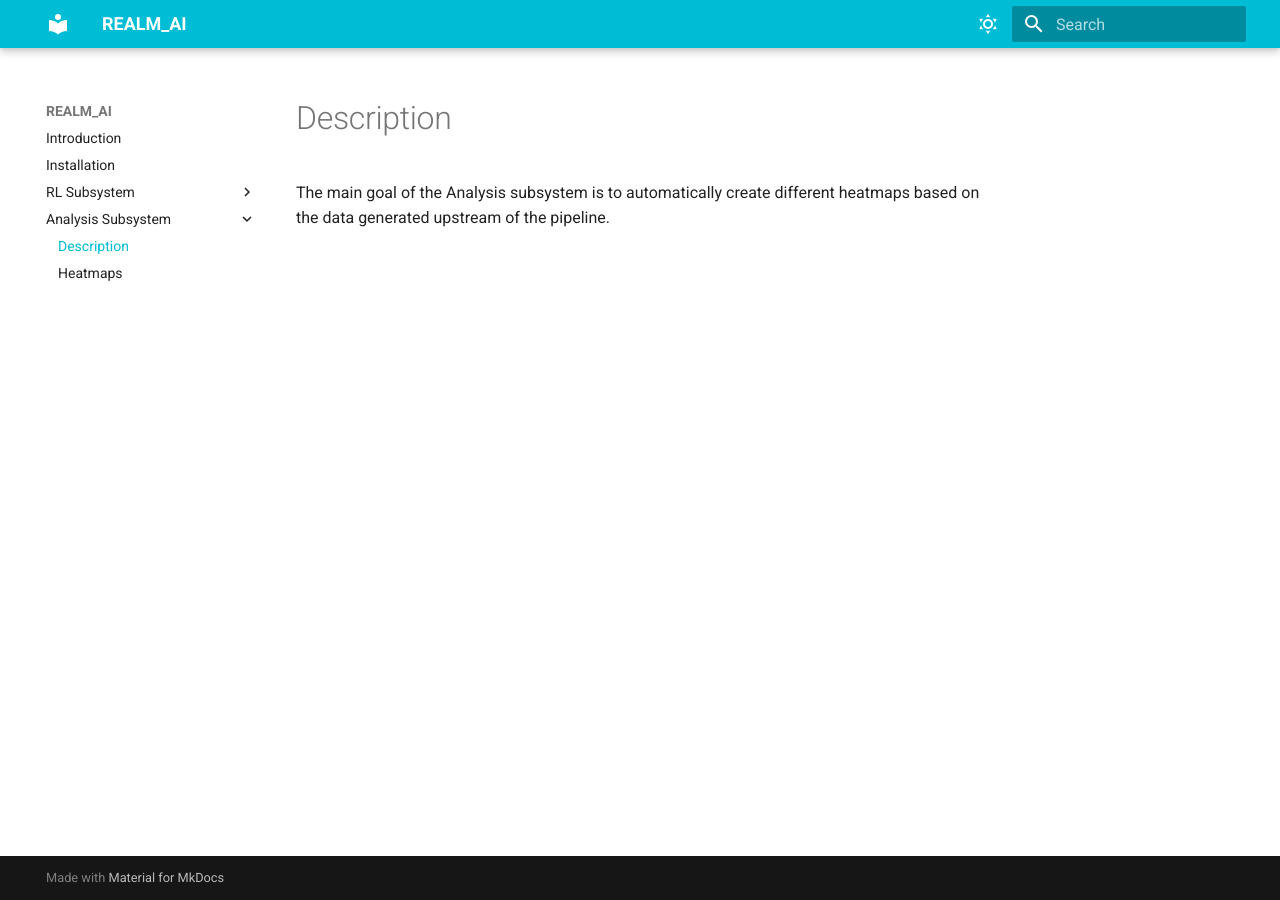
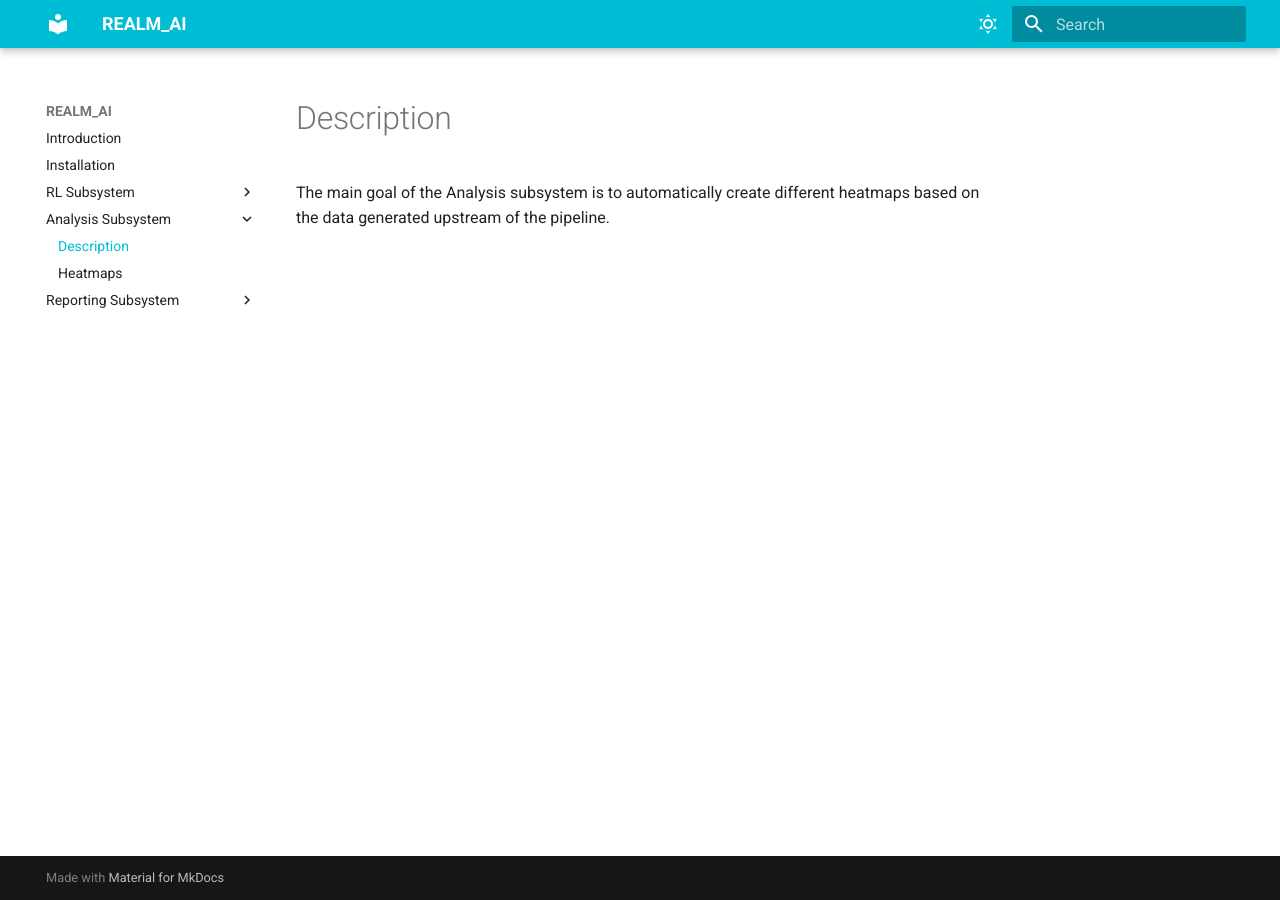
Before and after one commit to realm-ai-project/Documentation, an MkDocs documentation site: the page built from docs/analysis_subsystem/description.md, in a window 1280 px wide. Built offline with MkDocs 1.6.1 and Material for MkDocs 9.7.7, drawn with Linux system fonts in a browser that asks for light colours.

Commit message:
Added reporting subsystem

```diff
--- a/mkdocs.yml
+++ b/mkdocs.yml
@@ -30,3 +30,5 @@ nav:
   - Analysis Subsystem:
     - Description: analysis_subsystem/description.md
     - Heatmaps: analysis_subsystem/heatmaps.md
+  - Reporting Subsystem:
+    - Description: reporting_subsystem/description.md
```
Also changed, not shown: docs/reporting_subsystem/description.md (added, +1 -0 lines).
